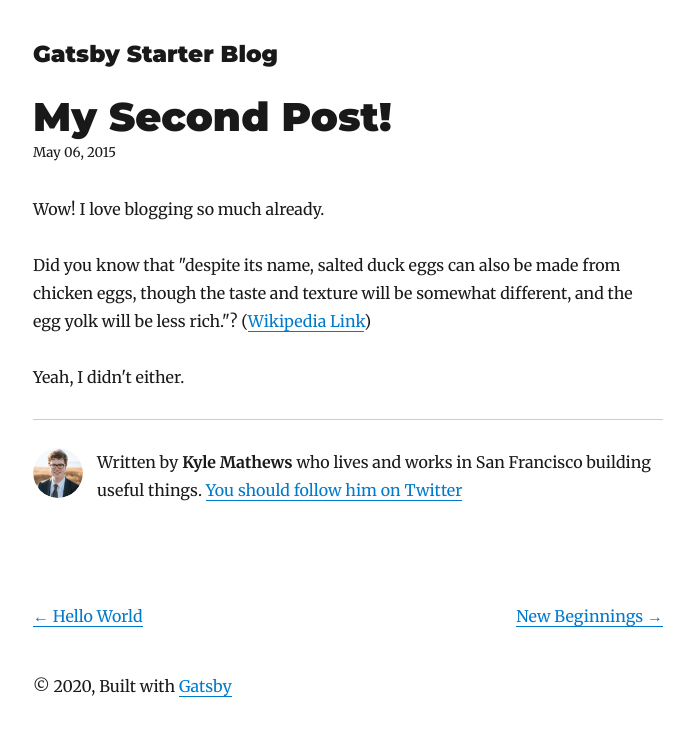
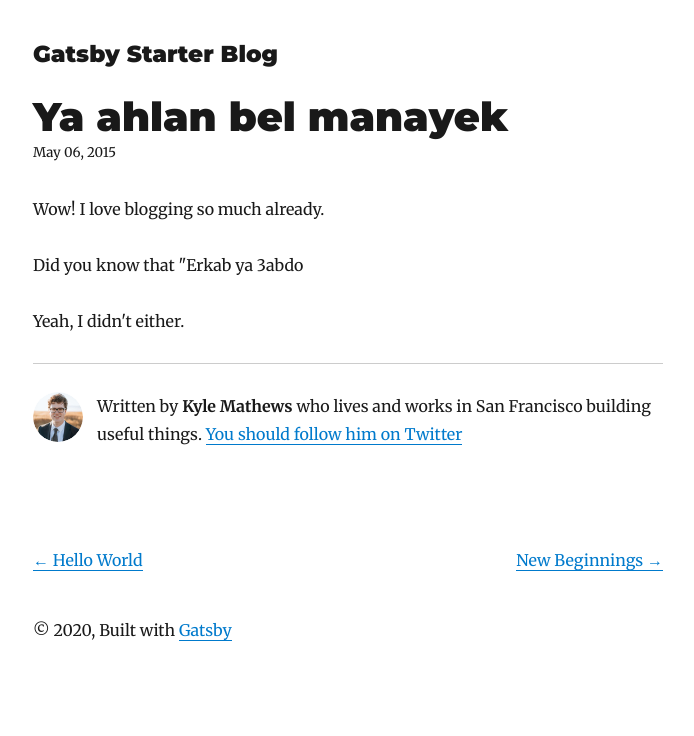
Before and after one commit to marcdemian/1-blog, a Gatsby site: page /my-second-post/ in a window 1280 px wide. Shown: the whole page, without its empty margins (292-986 px from the left). Built offline with nearby package versions, Linux system fonts and the light colour scheme; Gatsby itself is replaced by a stand-in of ours; some packages are replaced by stand-ins of ours.

Commit message:
my 1st commit

```diff
--- a/content/blog/my-second-post/index.md
+++ b/content/blog/my-second-post/index.md
@@ -1,13 +1,10 @@
 ---
-title: My Second Post!
+title: Ya ahlan bel manayek
 date: "2015-05-06T23:46:37.121Z"
 ---
 
 Wow! I love blogging so much already.
 
-Did you know that "despite its name, salted duck eggs can also be made from
-chicken eggs, though the taste and texture will be somewhat different, and the
-egg yolk will be less rich."?
-([Wikipedia Link](https://en.wikipedia.org/wiki/Salted_duck_egg))
+Did you know that "Erkab ya 3abdo
 
 Yeah, I didn't either.
```
